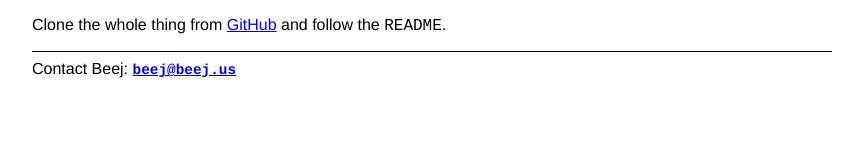
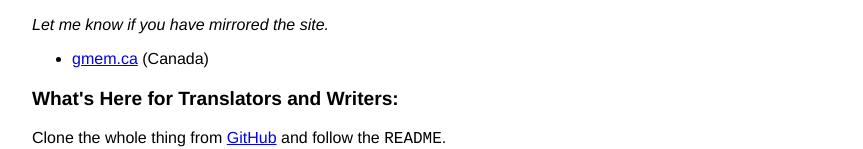
Before and after one commit to beejjorgensen/bgnet0, a plain HTML site: page website/index.html in a window 1280 px wide. Shown: the part 1137-1286 px from the top of the page, without its empty margins (208-1071 px from the left). Before the commit the page ends 1245 px from the top, so only its background shows below. Drawn offline with Linux system fonts and the light colour scheme.

Commit message:
add mirror

```diff
--- a/website/index.html
+++ b/website/index.html
@@ -131,7 +131,6 @@
 			<li><a href="source/bgnet0_source.zip">ZIP file</a>
 			</ul>
 
-			<!--
 			<p>
 
 			<h3 class="secttitle">Mirrors:</h3>
@@ -139,12 +138,10 @@
 
 			<p>
 			<ul>
-			<li><a href="http://docs.hfbk.net/beej.us/">kfbk.net</a> (Germany)
-			<li><a href="http://www.rainydayz.org/content/beejs-guides">rainydayz.org</a> (Great Britain)
+			<li><a href="https://bgnet0.gmem.ca/">gmem.ca</a> (Canada)
 			</ul>
 
 			<p>
-			-->
 
 			<!--
 			<h3 class="secttitle">Translations!</h3>
```
